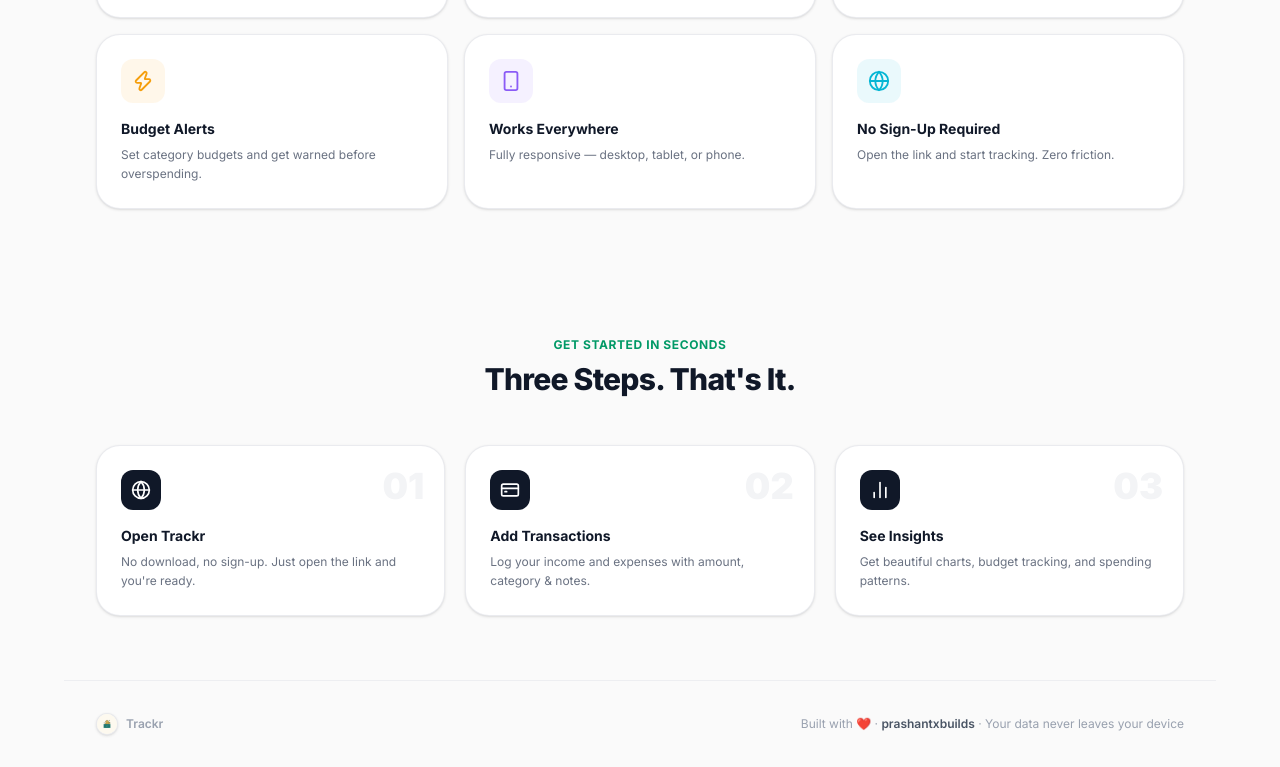
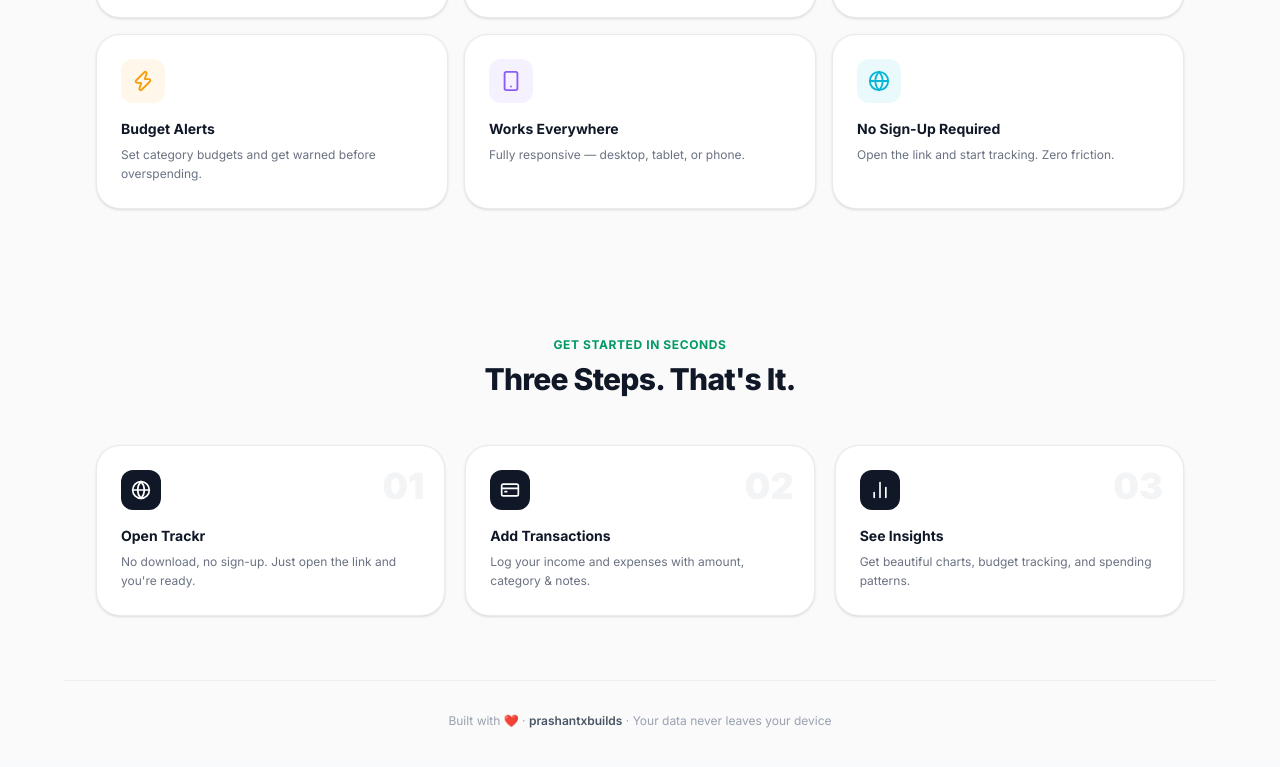
Before and after one commit to prashantxbuilds/Trackr, a React (Vite) app: page / in a window 1280 px wide. Shown: the part 985-1752 px from the top of the page. Built offline with nearby package versions, Linux system fonts and the light colour scheme; the HTML template or start-up script is replaced by a standard one.

Commit message:
style: center footer and remove trackr logo from footer

```diff
--- a/src/pages/Landing.tsx
+++ b/src/pages/Landing.tsx
@@ -192,13 +192,8 @@ export default function Landing({ onGetStarted }: { onGetStarted: () => void })
       </section>
 
       {/* Footer */}
-      <footer className="max-w-6xl mx-auto px-5 sm:px-8 py-8 border-t border-gray-200/60 dark:border-gray-800/60">
-        <div className="flex flex-col sm:flex-row items-center justify-between gap-3 text-xs text-gray-400">
-          <div className="flex items-center gap-2">
-            <TrackrLogoIcon size={22} />
-            <span className="font-semibold">Trackr</span>
-          </div>
-          <p>
+      <footer className="max-w-6xl mx-auto px-5 sm:px-8 py-8 border-t border-gray-200/60 dark:border-gray-800/60 text-center">
+        <p className="text-xs text-gray-400">
           Built with ❤️ ·{" "}
           <a
             href="https://github.com/prashantxbuilds"
@@ -210,7 +205,6 @@ export default function Landing({ onGetStarted }: { onGetStarted: () => void })
           </a>
           {" "}· Your data never leaves your device
         </p>
-        </div>
       </footer>
     </div>
   );
```
Lines whose indentation alone changed are shown as unchanged.
